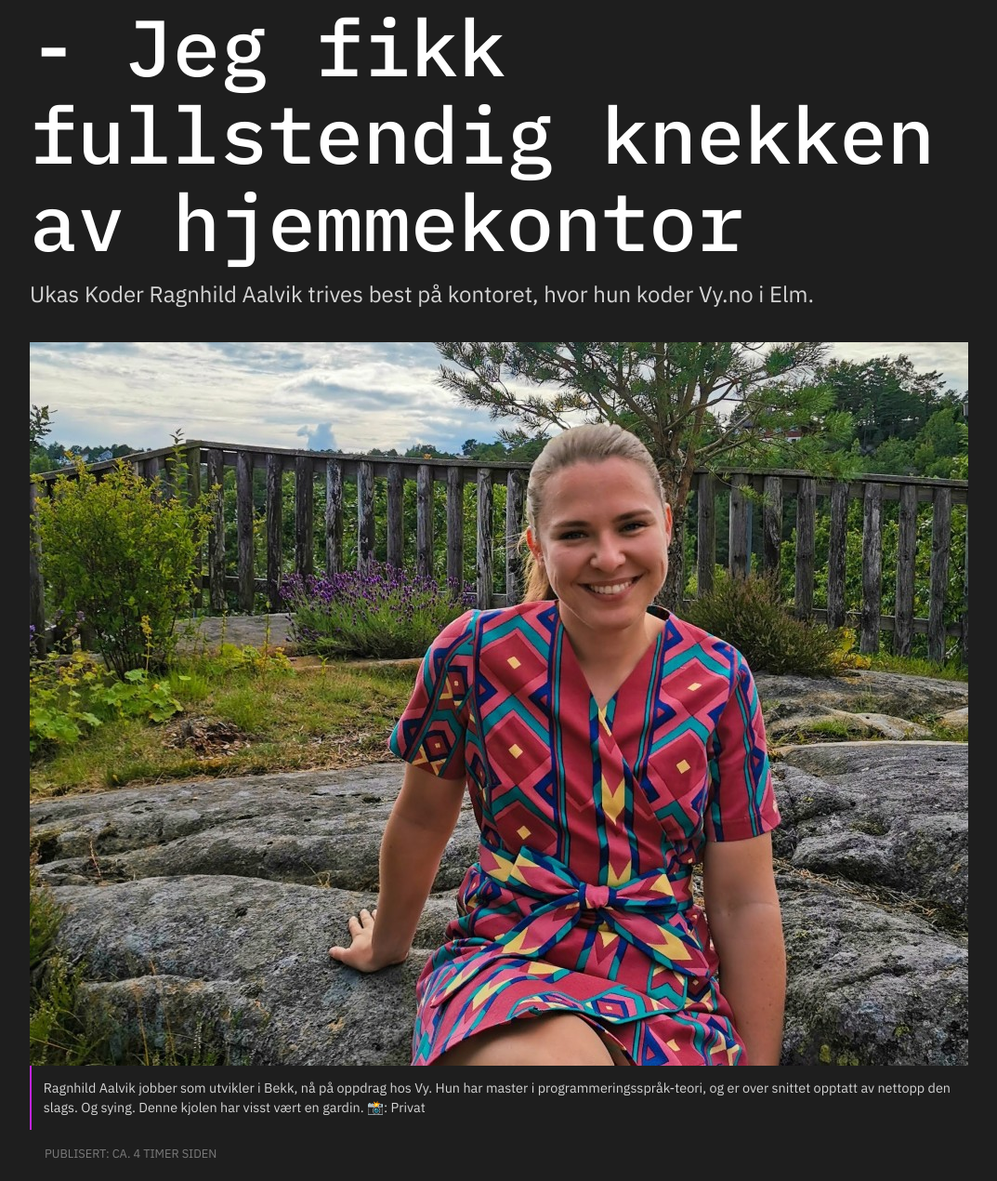
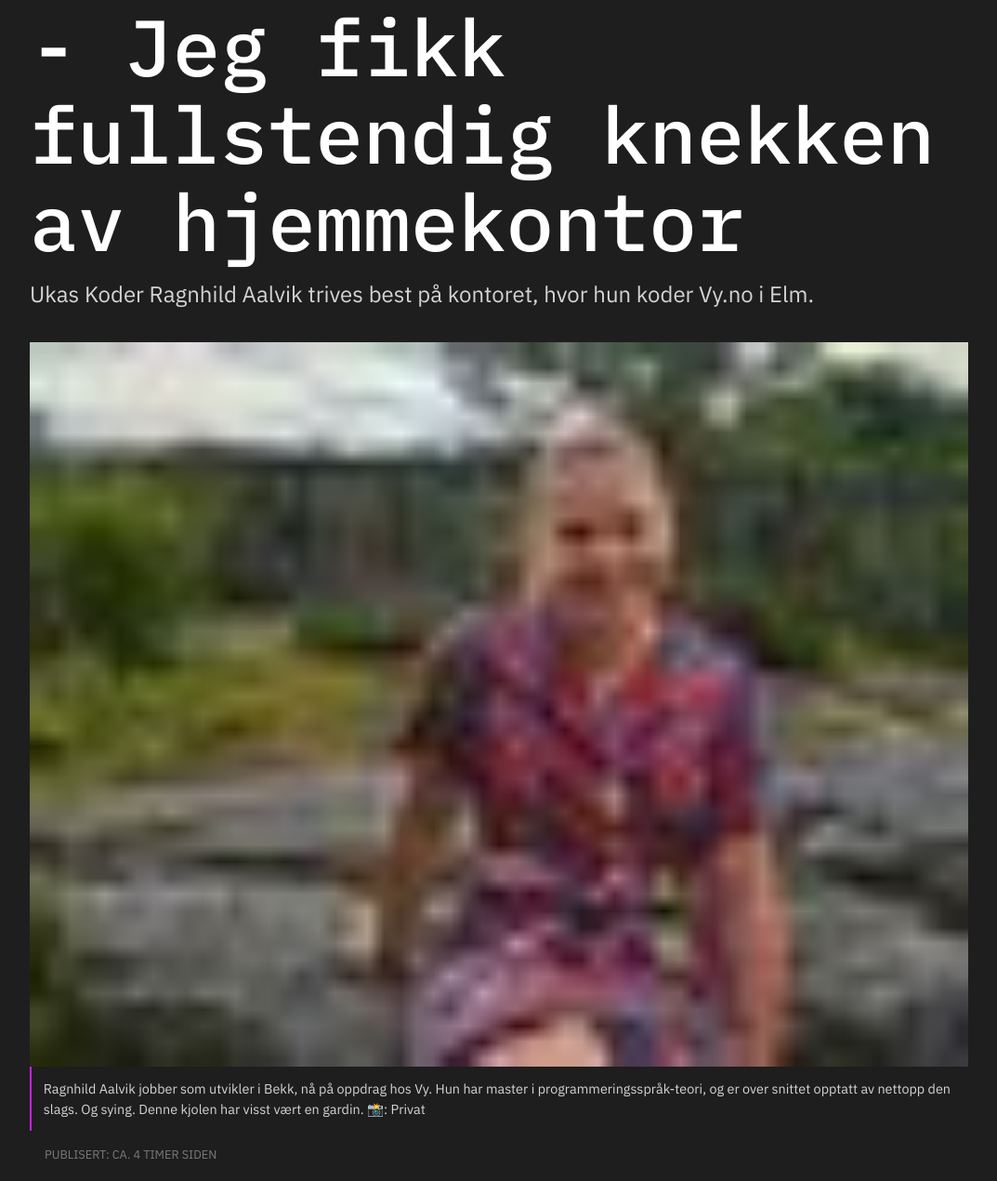
Before and after one commit to trysnetron/10k-apart, a website: page index.html in a window 1280 px wide. Shown: the part 137-1407 px from the top of the page at 93% size, without its empty margins (103-1176 px from the left). Drawn offline with Linux system fonts and the light colour scheme.

Commit message:
legg til liten bildefil

```diff
--- a/index.html
+++ b/index.html
@@ -139,7 +139,7 @@
                             <img itemprop="contentUrl url"
                                 title="Ragnhild Aalvik jobber som utvikler i Bekk, nå på oppdrag hos Vy. Hun har master i programmeringsspråk-teori, og er over snittet opptatt av nettopp den slags. Og sying. Denne kjolen har visst vært en gardin. 📸: Privat"
                                 alt="Ragnhild Aalvik jobber som utvikler i Bekk, nå på oppdrag hos Vy. Hun har master i programmeringsspråk-teori, og er over snittet opptatt av nettopp den slags. Og sying. Denne kjolen har visst vært en gardin. 📸: Privat"
-                                src="Filer_for_-%20Jeg%20fikk%20fullstendig%20knekken%20av%20hjemmekontor%20-%20Kode24/73002596_002.jpg"
+                                src="Filer_for_-%20Jeg%20fikk%20fullstendig%20knekken%20av%20hjemmekontor%20-%20Kode24/ragnhild1k.jpeg"
                                 class="">
                             <div class="overlay gradient" style=""></div>
                             <figcaption class="caption" itemprop="caption" data-expand=""
```
Also changed, not shown: Filer_for_- Jeg fikk fullstendig knekken av hjemmekontor - Kode24/ragnhild1k.jpeg (added).
